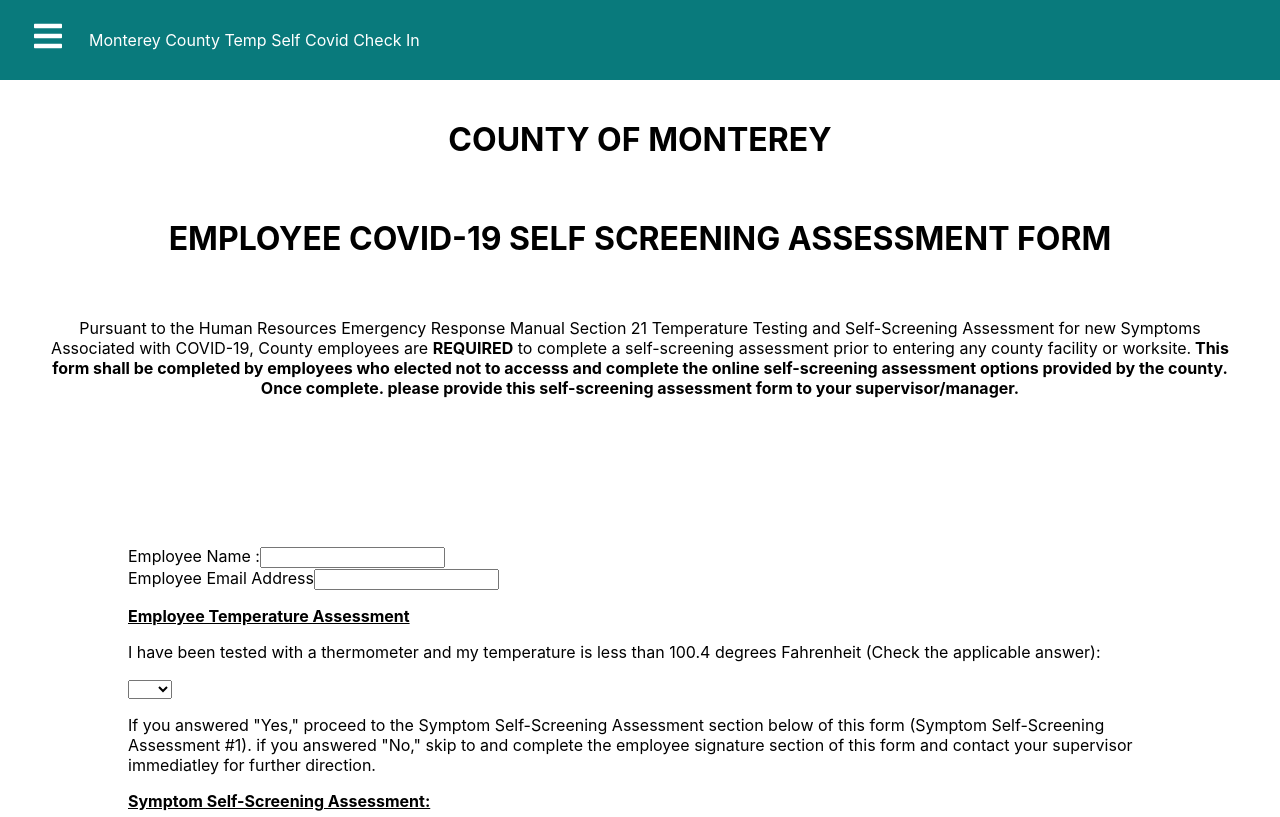
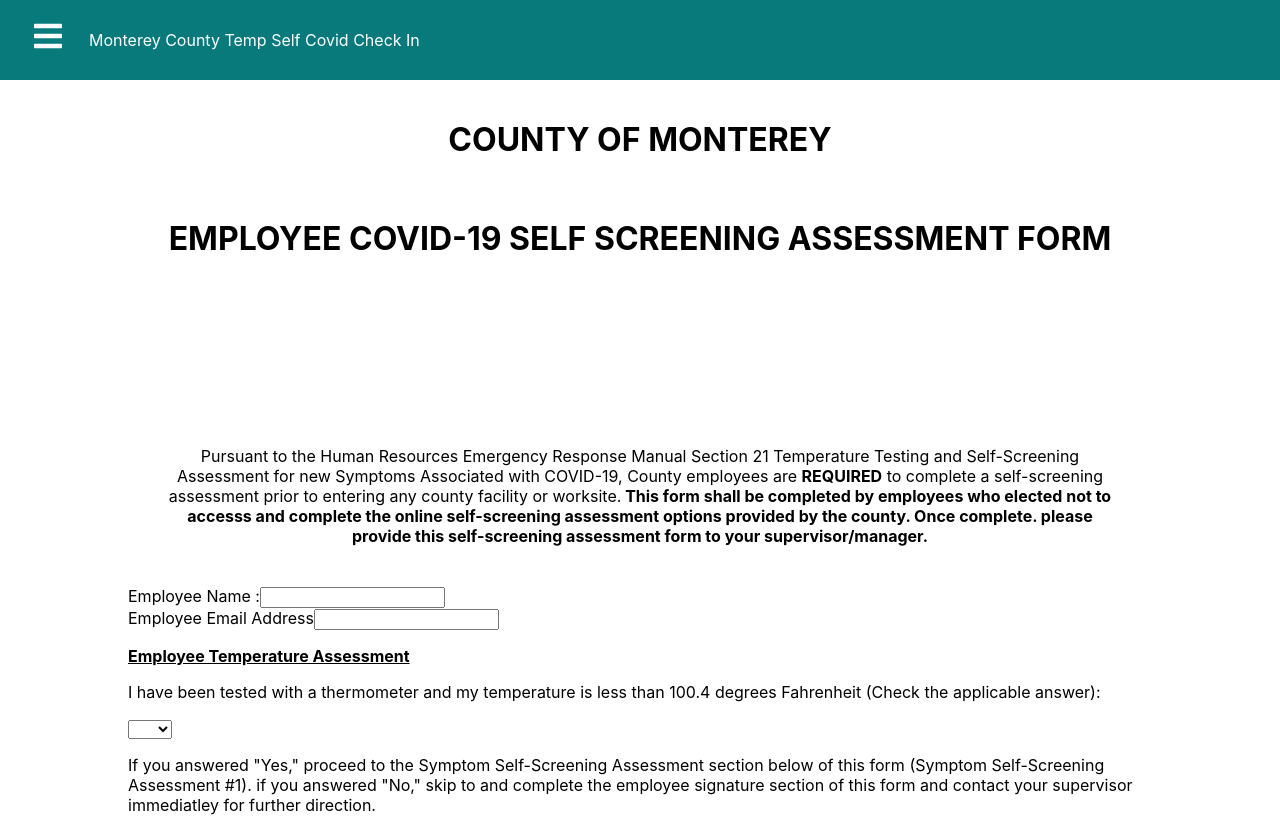
Before and after one commit to christianlMaldonado/tempCovidLogin, a React (Create React App) app in the folder login/: page /SelfCheck in a window 1280 px wide. Shown: the top 817 px of the page. Built offline with nearby package versions, Linux system fonts and the light colour scheme.

Commit message:
added selfCheck body text into NameForm bdy

```diff
--- a/login/src/Pages/NameForm.jsx
+++ b/login/src/Pages/NameForm.jsx
@@ -22,6 +22,15 @@ class NameForm extends React.Component {
       <div>
 
         <form className='formField' onSubmit={this.handleSubmit}>
+
+            <p className="selfCheckoutBody">
+              Pursuant to the Human Resources Emergency Response Manual Section 21 Temperature Testing
+              and Self-Screening Assessment for new Symptoms Associated with COVID-19, County employees
+              are <b>REQUIRED</b> to complete a self-screening assessment prior to entering any county facility
+              or worksite.<b> This form shall be completed by employees who elected not to accesss and complete
+              the online self-screening assessment options provided by the county. Once complete. please
+              provide this self-screening assessment form to your supervisor/manager.</b>
+            </p>
 
             <label>  Employee Name :
             <input type="text" text={this.state.text} onChange={this.handleChange} />
--- a/login/src/Pages/SelfCheck.jsx
+++ b/login/src/Pages/SelfCheck.jsx
@@ -9,14 +9,6 @@ function SelfCheck() {
     <div className='selfCheck'>
         <h1 className="selfCheckTitle"> COUNTY OF MONTEREY </h1>
         <h1 className="selfCheckTitle"> EMPLOYEE COVID-19 SELF SCREENING ASSESSMENT FORM </h1>
-        <p className="selfCheckoutBody">
-            Pursuant to the Human Resources Emergency Response Manual Section 21 Temperature Testing
-            and Self-Screening Assessment for new Symptoms Associated with COVID-19, County employees
-            are <b>REQUIRED</b> to complete a self-screening assessment prior to entering any county facility
-            or worksite.<b> This form shall be completed by employees who elected not to accesss and complete
-            the online self-screening assessment options provided by the county. Once complete. please
-            provide this self-screening assessment form to your supervisor/manager.</b>
-        </p>
 
       <NameForm/>
 
```
